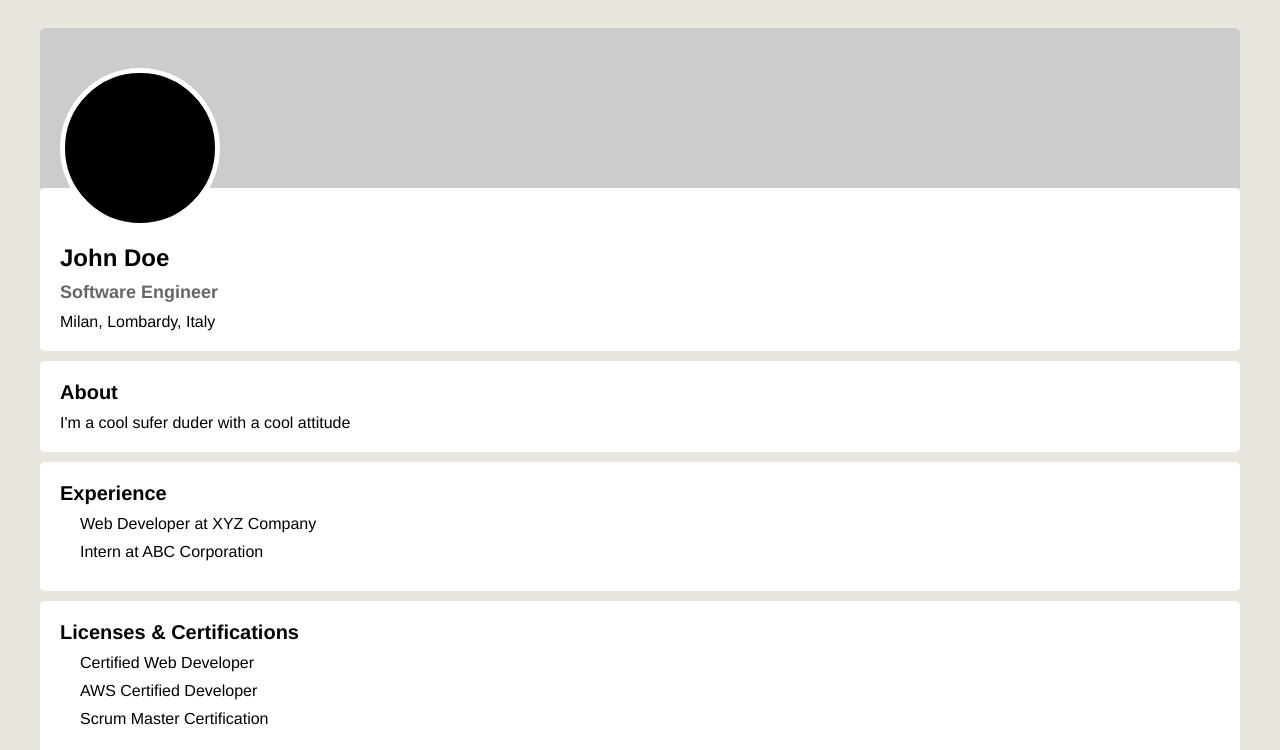
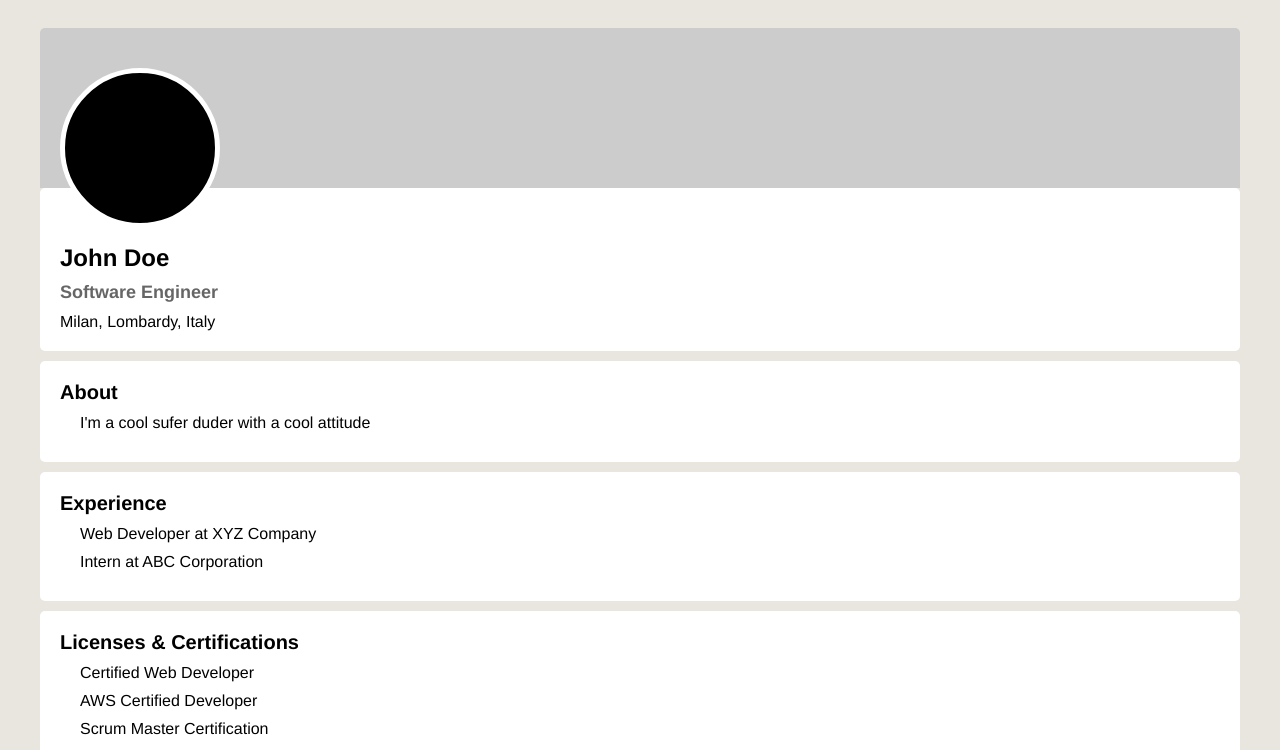
Before and after one commit to ronaldstoner/linkedout, a plain HTML site: page index.html in a window 1280 px wide. Shown: the part 50-800 px from the top of the page. Drawn offline with Linux system fonts and the light colour scheme.

Commit message:
About styling fixes

```diff
--- a/styles.css
+++ b/styles.css
@@ -64,13 +64,9 @@ main {
     margin-bottom: 10px;
 }
 
-#about ul {
-    list-style-type: none;
+#about p {
+    margin-bottom: 10px;
     margin-left: 20px;
-}
-
-#about li {
-    margin-bottom: 10px;
 }
 
 /* Experience section styles */
```
Also changed, not shown: config.js (indentation only).
